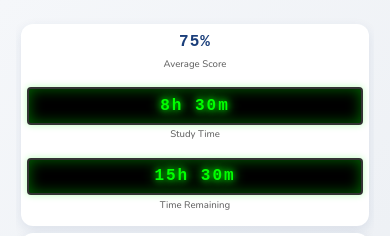
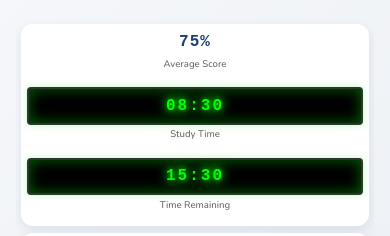
Before and after one commit to fullcircleAI/cbr-ai-coach, a React (Create React App) app: page / in a window 390 px wide. Shown: the top 236 px of the page. Built offline with nearby package versions, Linux system fonts and the light colour scheme.

Commit message:
MOBILE iOS: Display time as digital clock format (08:30) like football scoreboard instead of 8h 30m

```diff
--- a/src/components/AICoachDashboard.tsx
+++ b/src/components/AICoachDashboard.tsx
@@ -83,7 +83,8 @@ export const AICoachDashboard: React.FC = () => {
   const formatTime = (hours: number) => {
     const wholeHours = Math.floor(hours);
     const minutes = Math.round((hours - wholeHours) * 60);
-    return `${wholeHours}h ${minutes}m`;
+    // Digital clock format: 08:30 instead of 8h 30m
+    return `${String(wholeHours).padStart(2, '0')}:${String(minutes).padStart(2, '0')}`;
   };
 
   const getTimeRemaining = () => {
```
